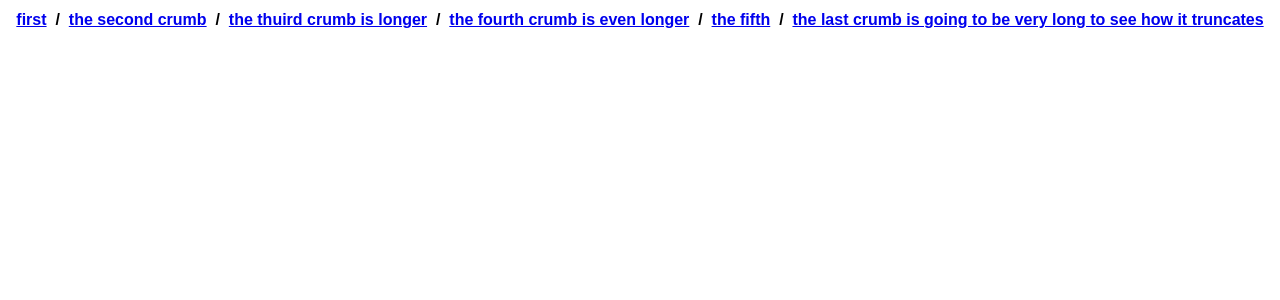
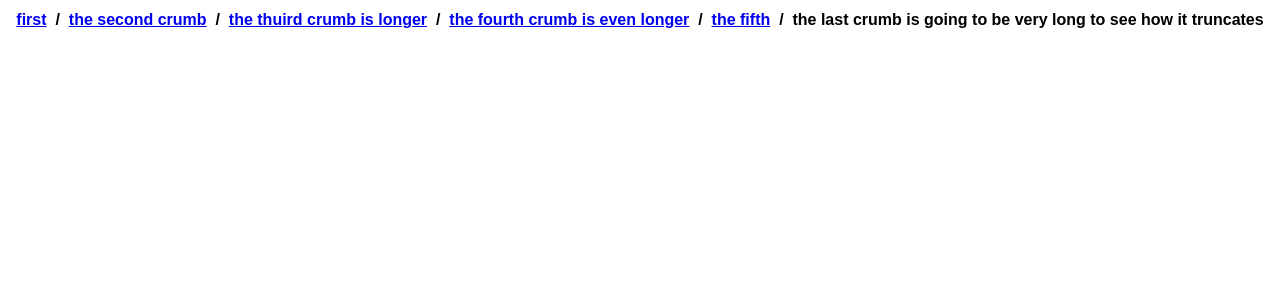
Before and after one commit to jmcrthrs/react-dynamic-breadcrumb, a React (Create React App) app: page / in a window 1280 px wide. Shown: the top 300 px of the page. Built offline with nearby package versions, Linux system fonts and the light colour scheme.

Commit message:
render prop for crumbs. determine if a crumb should hide the seperator

```diff
--- a/src/App.js
+++ b/src/App.js
@@ -1,5 +1,5 @@
 import React, { useLayoutEffect, useRef, useState } from "react";
-import { AutoSizer } from "react-virtualized";
+import AutoSizer from "react-virtualized-auto-sizer";
 import "./styles.css";
 
 const Seperator = () => <span>&nbsp;&nbsp;/&nbsp;&nbsp;</span>;
@@ -21,7 +21,14 @@ const Crumb = ({ id, onClick, name, hideSeperator, canClick = true }) => {
   );
 };
 
-function Crumbs({ items, onClick, spaceId, width, renderItem }) {
+/*
+  renderItem({
+    item: objecz,
+    isFinalCrumb: bool,
+    hideSeperator: bool
+  })
+*/
+function Crumbs({ items, width, renderItem }) {
   const breadcrumbRef = useRef(null);
   const [maxNumberOfCrumbs, setMaxNumberOfCrumbs] = useState(items.length - 1);
 
@@ -54,7 +61,11 @@ function Crumbs({ items, onClick, spaceId, width, renderItem }) {
   return (
     <div className="breadcrumb" ref={breadcrumbRef} style={{ width }}>
       <span>
-        {renderItem(firstCrumb, hiddenCrumbs.length > 0)}
+        {renderItem({
+          item: firstCrumb,
+          isFinalCrumb: false,
+          hideSeperator: hiddenCrumbs.length > 0
+        })}
         {hiddenCrumbs.length > 0 && (
           <small
             style={{
@@ -62,16 +73,22 @@ function Crumbs({ items, onClick, spaceId, width, renderItem }) {
               padding: 5
             }}
           >
-            {hiddenCrumbs
-              .slice(0)
-              .map((item, index) =>
-                renderItem(item, index === hiddenCrumbs.length - 1)
-              )}
+            {hiddenCrumbs.slice(0).map((item, index) =>
+              renderItem({
+                item: item,
+                isFinalCrumb: false,
+                hideSeperator: index === hiddenCrumbs.length - 1
+              })
+            )}
           </small>
         )}
         {visibleCrumbs.map((item, index) => {
           const isFinalCrumb = index === visibleCrumbs.length - 1;
-          return renderItem(item, isFinalCrumb);
+          return renderItem({
+            item: item,
+            isFinalCrumb: isFinalCrumb,
+            hideSeperator: isFinalCrumb
+          });
         })}
       </span>
     </div>
@@ -116,13 +133,13 @@ export default function App() {
     <div className="App">
       <AutoSizedBreadcrumb
         items={items.slice(0, 6)}
-        renderItem={(item, isFinalCrumb) => (
+        renderItem={({ item, hideSeperator, isFinalCrumb }) => (
           <Crumb
             key={item.Id}
             id={item.Id}
             name={item.Name}
-            hideSeperator={isFinalCrumb}
-            //canClick={!isFinalCrumb}
+            hideSeperator={hideSeperator}
+            canClick={!isFinalCrumb}
           />
         )}
       />
```
Also changed, not shown: package.json (+5 -7 lines).
